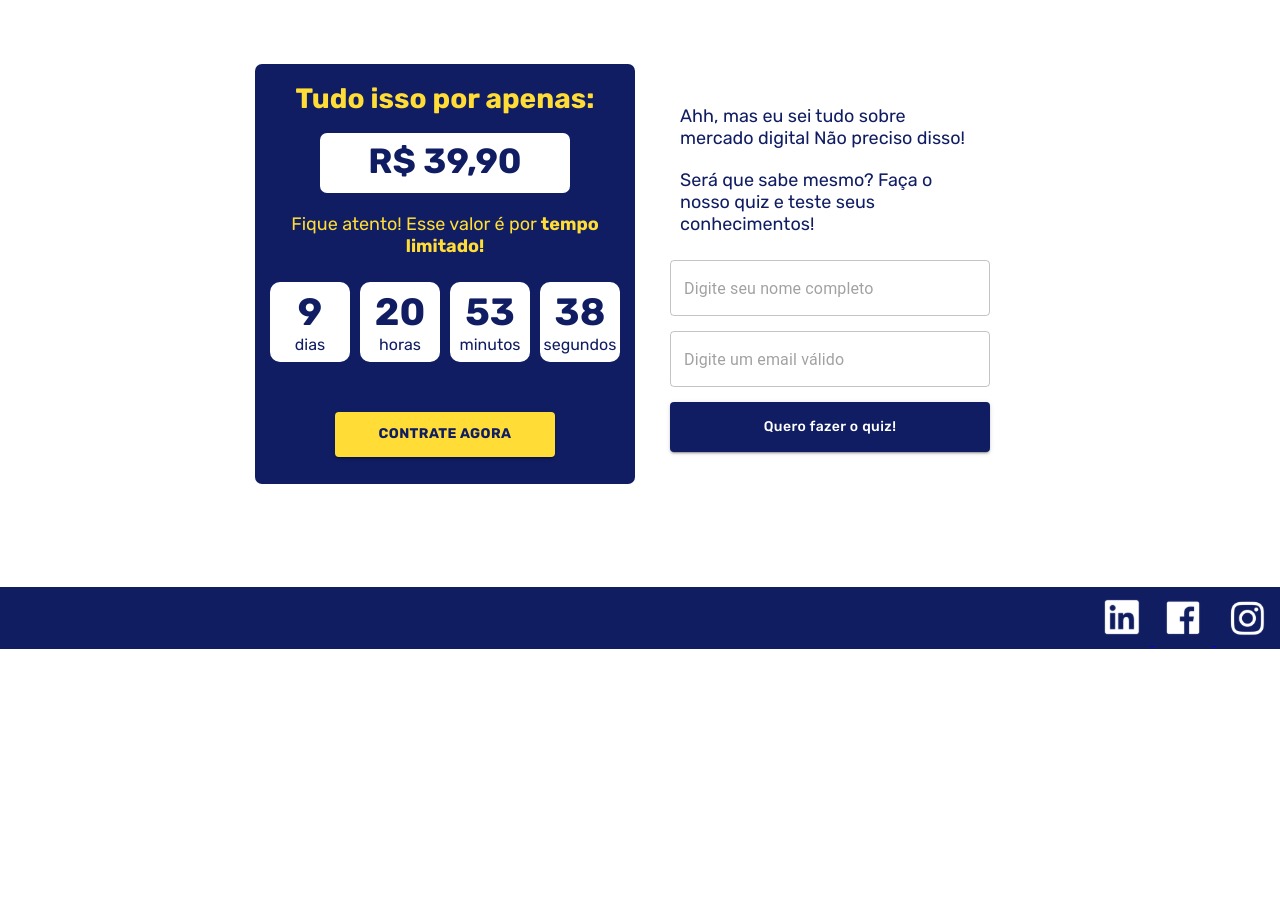
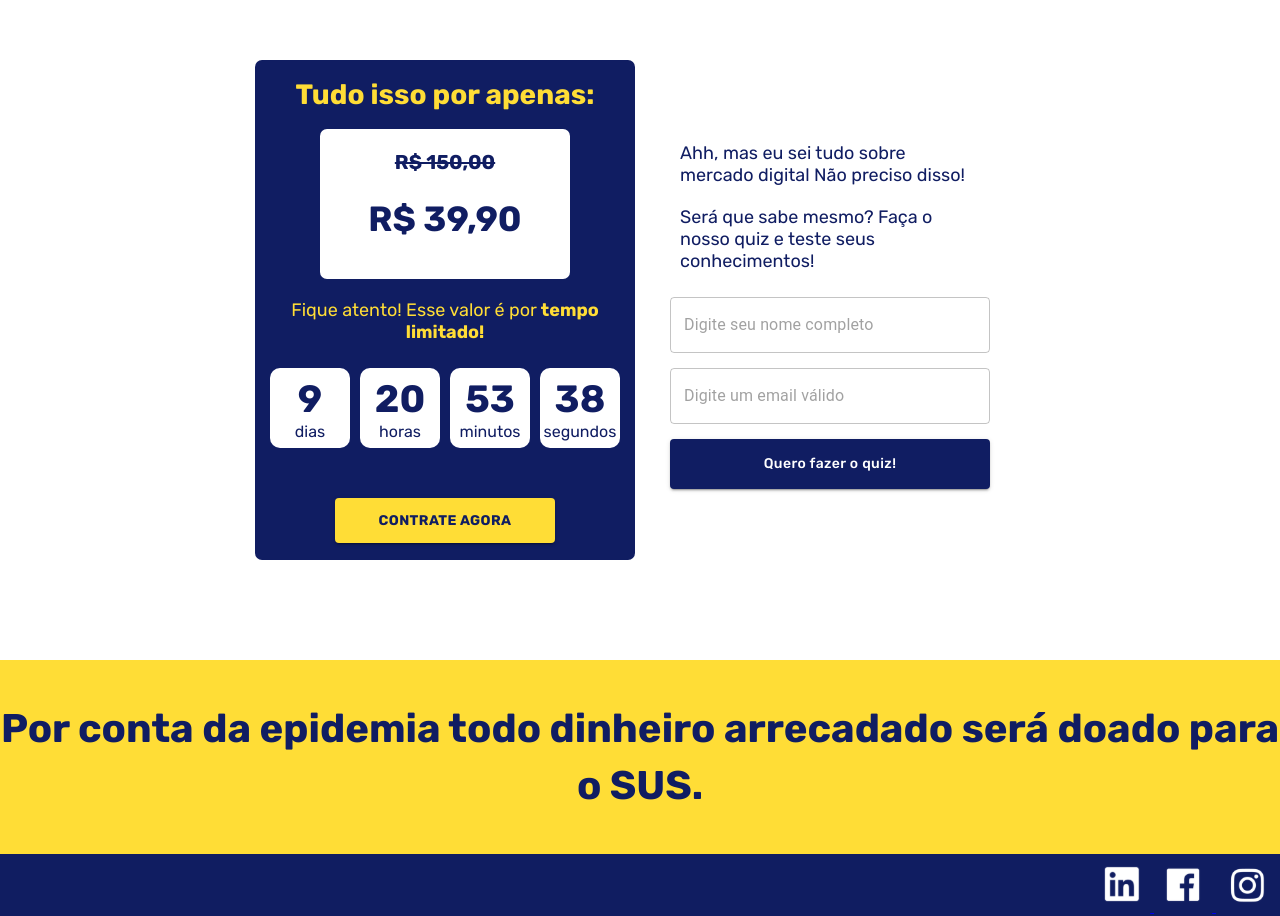
Before and after one commit to Juliancio/show-money-gama-xp31, a React (Create React App) app: page / in a window 1280 px wide. Shown: the part 2140-3056 px from the top of the page. Before the commit the page ends 2789 px from the top, so only its background shows below. Built offline with nearby package versions, Linux system fonts and the light colour scheme.

Commit message:
content updated
create PreFooter
modify content Offer.js

```diff
--- a/src/App.js
+++ b/src/App.js
@@ -6,6 +6,7 @@ import Nav from './components/Nav';
 import Footer from './components/Footer';
 import Benefits from './components/Benefits';
 import Offer from './components/Offer';
+import PreFooter from './components/PreFooter';
 import './App.css';
 
 
@@ -17,6 +18,7 @@ function App() {
       <Card />
       <Benefits />
       <Offer />
+      <PreFooter />
       <Footer />
     </div>
   );
--- a/src/components/Offer.js
+++ b/src/components/Offer.js
@@ -50,7 +50,9 @@ function Offer() {
         <div className="main-offer">
             <div className="price">
                 <h3>Tudo isso por apenas:</h3>
+
                 <div className="value">
+                    <span className="value-menor">R$ 150,00 </span><br />
                     R$ 39,90
                 </div>
                 <p>Fique atento! Esse valor é por <span>tempo limitado!</span></p>
@@ -103,7 +105,10 @@ function Offer() {
                     </Button>
                 </form>
             </div>
+
         </div>
+
+
     )
 }
 
--- /dev/null
+++ b/src/components/PreFooter.js
@@ -0,0 +1,27 @@
+
+import React from 'react';
+import Insta from './assets/instagram.svg'; // Tell webpack this JS file uses this image
+import Face from './assets/facebook.svg'; // Tell webpack this JS file uses this image
+import Linked from './assets/linkedin.svg'; // Tell webpack this JS file uses this image
+
+
+
+import './style.css';
+
+function Footer() {
+    return (
+
+
+
+<div className="antesrodape">
+
+    <div>
+
+<p className="sus-text"> Por conta da epidemia todo dinheiro arrecadado será doado para o SUS. </p>
+
+</div>
+                </div>
+    )
+}
+
+export default Footer;
--- a/src/components/style.css
+++ b/src/components/style.css
@@ -228,7 +228,7 @@
 
 .price {
     width: 380px;
-    height: 420px;
+    height: 500px;
     background: #101D62;
     border-radius: 7px;
     color: #FFDD36;
@@ -245,13 +245,40 @@
 .value {
     background: #FFFFFF;
     border-radius: 7px;
-    height: 60px;
+    height: 150px;
     color: #101D62;
     width: 250px;
     font-weight: bold;
     font-size: 35px;
     line-height: 57px;
     text-align: center;
+}
+
+.value-menor {
+
+    font-size: 20px;
+    text-decoration: line-through;
+
+}
+
+.sus-text {
+
+    color: #101D62;
+
+font-family: Rubik;
+font-style: normal;
+font-weight: bold;
+font-size: 2.5em;
+line-height: 57px;
+text-align: center;
+
+}
+
+.antesrodape {
+    background-color: #FFDD36;
+    padding-top: 2.5em;
+    padding-bottom: 2.5em;
+
 }
 
 .price p {
@@ -328,6 +355,17 @@ form {
         display: nowrap;
         flex-direction: column;
         margin: 0 auto;
+    }
+
+    .sus-text {
+
+        color: #101D62;
+
+
+    font-size: 1.5em;
+    line-height: 30px;
+
+
     }
 
 
```
